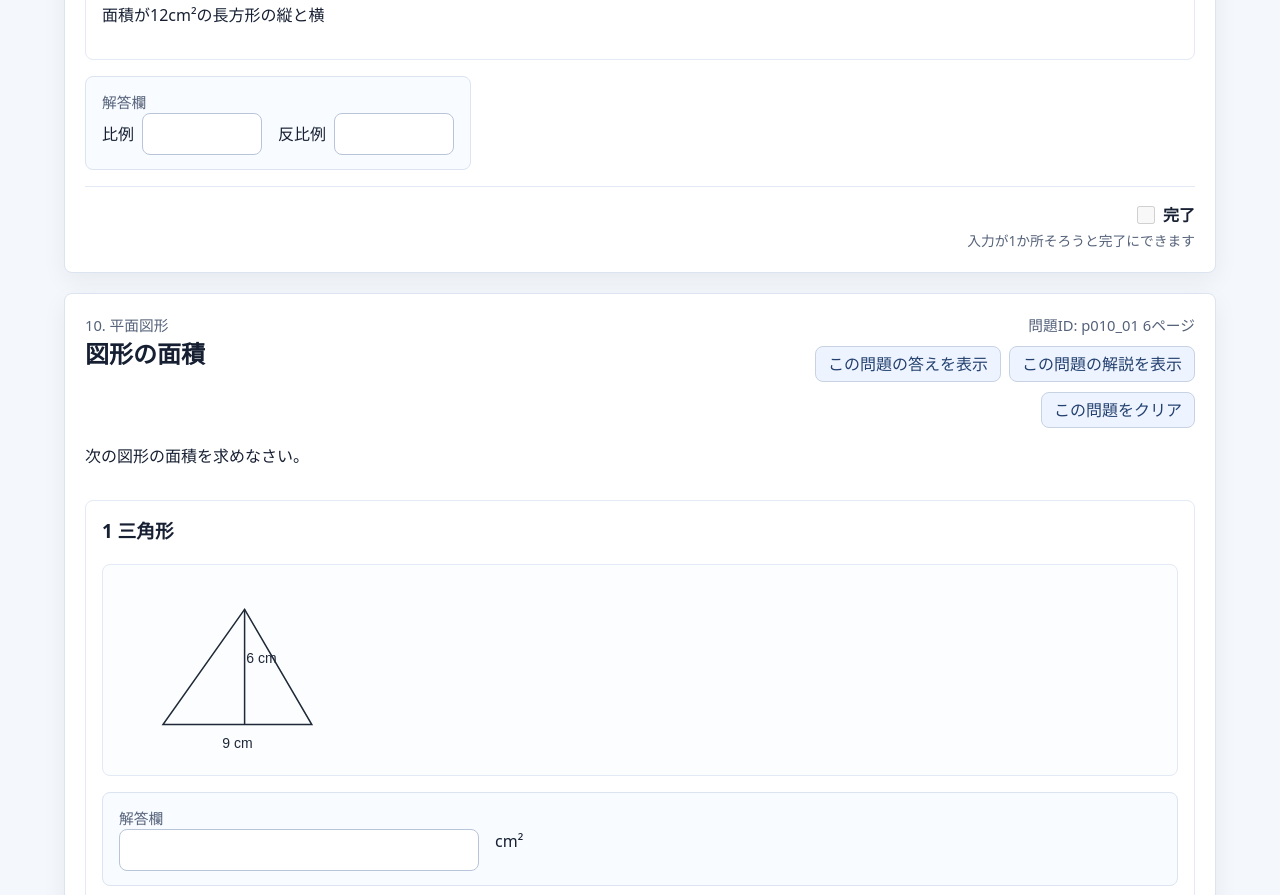
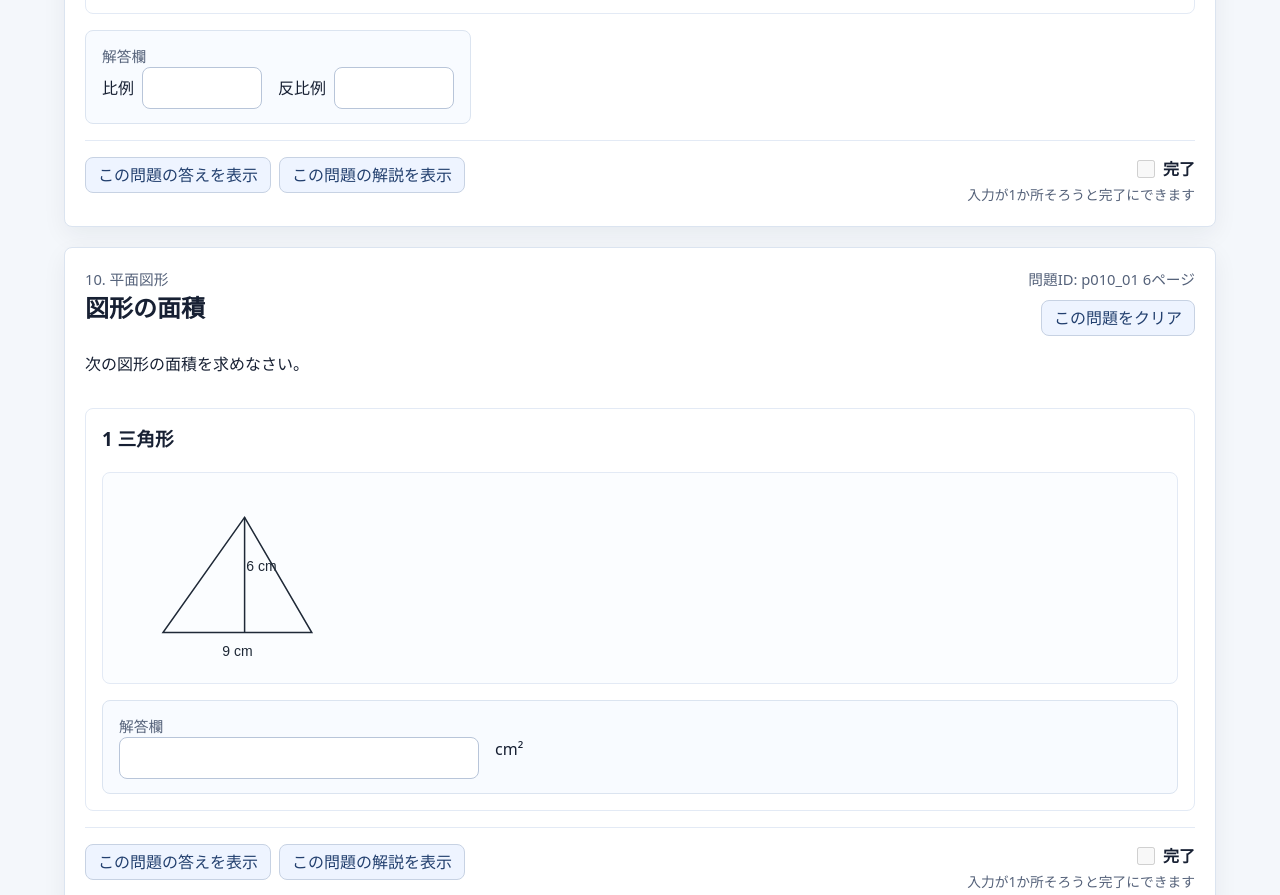
Before and after one commit to YuY-SuN/solve-without-writing, a plain HTML site: page app/index.html in a window 1280 px wide. Shown: the part 1071-1966 px from the top of the page. Drawn offline with Linux system fonts and the light colour scheme.

Commit message:
align problem controls row

```diff
--- a/app/src/renderers/ProblemRenderer.js
+++ b/app/src/renderers/ProblemRenderer.js
@@ -169,6 +169,9 @@ function renderProblem(problem, options) {
   headerSide.className = "problem-header-side";
   headerSide.appendChild(meta);
 
+  const problemControls = document.createElement("div");
+  problemControls.className = "problem-controls";
+
   const detailActions = document.createElement("div");
   detailActions.className = "problem-detail-actions";
   const canShowAnswer = hasAnswerContent(problem);
@@ -183,7 +186,7 @@ function renderProblem(problem, options) {
   explanationToggle.className = "secondary-button";
 
   detailActions.append(answerToggle, explanationToggle);
-  headerSide.appendChild(detailActions);
+  problemControls.appendChild(detailActions);
 
   const completionBlock = document.createElement("div");
   completionBlock.className = "problem-completion-block";
@@ -203,6 +206,7 @@ function renderProblem(problem, options) {
   completionHint.className = "problem-completion-hint";
 
   completionBlock.append(completionLabel, completionHint);
+  problemControls.appendChild(completionBlock);
 
   function updateCompletionUi() {
     const status = options.getProblemCompletionStatus?.(problem) ?? {
@@ -327,7 +331,7 @@ function renderProblem(problem, options) {
   if (footer.childElementCount > 0) {
     article.appendChild(footer);
   }
-  article.appendChild(completionBlock);
+  article.appendChild(problemControls);
 
   updateDetailToggleUi();
   updateCompletionUi();
--- a/app/src/styles/page.css
+++ b/app/src/styles/page.css
@@ -191,13 +191,22 @@ button:disabled {
   justify-content: flex-end;
 }
 
+.problem-controls {
+  display: flex;
+  gap: 16px;
+  flex-wrap: wrap;
+  justify-content: space-between;
+  align-items: start;
+  margin-top: 16px;
+  padding-top: 16px;
+  border-top: 1px solid #e3eaf5;
+}
+
 .problem-completion-block {
   display: grid;
   gap: 4px;
   justify-items: end;
-  margin-top: 16px;
-  padding-top: 16px;
-  border-top: 1px solid #e3eaf5;
+  margin-left: auto;
 }
 
 .problem-completion-toggle {
```
Also changed, not shown: 2 other files.
